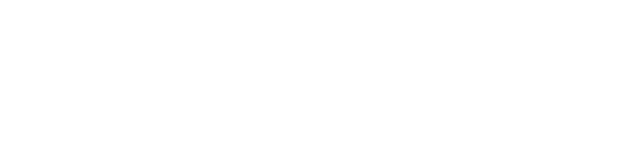
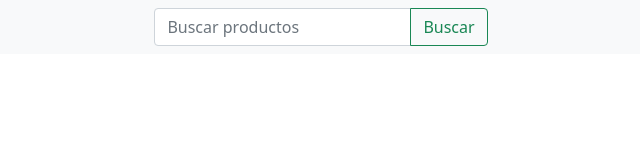
Before and after one commit to CodeSystem2022/E-commerce-Perricentro, a plain HTML site: page index.html in a window 1280 px wide. Shown: the whole page, without its empty margins (319-959 px from the left). Drawn offline with nearby package versions, Linux system fonts and the light colour scheme; a web font is replaced by a local one.

Commit message:
Barra de Busqueda

```diff
--- a/index.html
+++ b/index.html
@@ -10,7 +10,19 @@
     <link rel="preconnect" href="https://fonts.gstatic.com" crossorigin>
     <link href="https://fonts.googleapis.com/css2?family=Frank+Ruhl+Libre&family=Merienda:wght@300;400;700&family=PT+Serif&family=Ubuntu:wght@400;500&display=swap" rel="stylesheet">
     <link href="https://cdn.jsdelivr.net/npm/bootstrap@5.0.2/dist/css/bootstrap.min.css" rel="stylesheet" integrity="sha384-EVSTQN3/azprG1Anm3QDgpJLIm9Nao0Yz1ztcQTwFspd3yD65VohhpuuCOmLASjC" crossorigin="anonymous"><!--Vinculo a bootstrap-->
+    <nav class="navbar navbar-light bg-light">
 
+        <!--Barra de Busqueda-->
+    	<div class="mx-auto">
+          	<form class="form-inline">
+            	<div class="input-group">
+                	<input class="form-control mr-sm-2" type="search" placeholder="Buscar productos" aria-label="Search">
+                	<button class="btn btn-outline-success my-2 my-sm-0" type="submit">Buscar</button>
+            	</div>
+          	</form>
+    	</div>
+        <!--Fin Barra de Busqueda-->
+	</nav>
 </head>
 <body>
 
```
